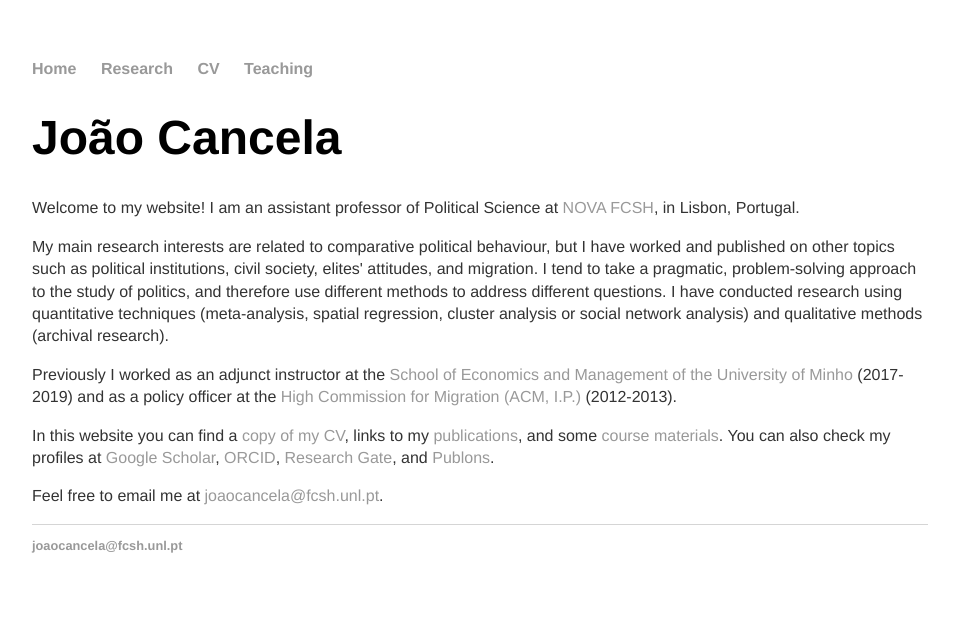
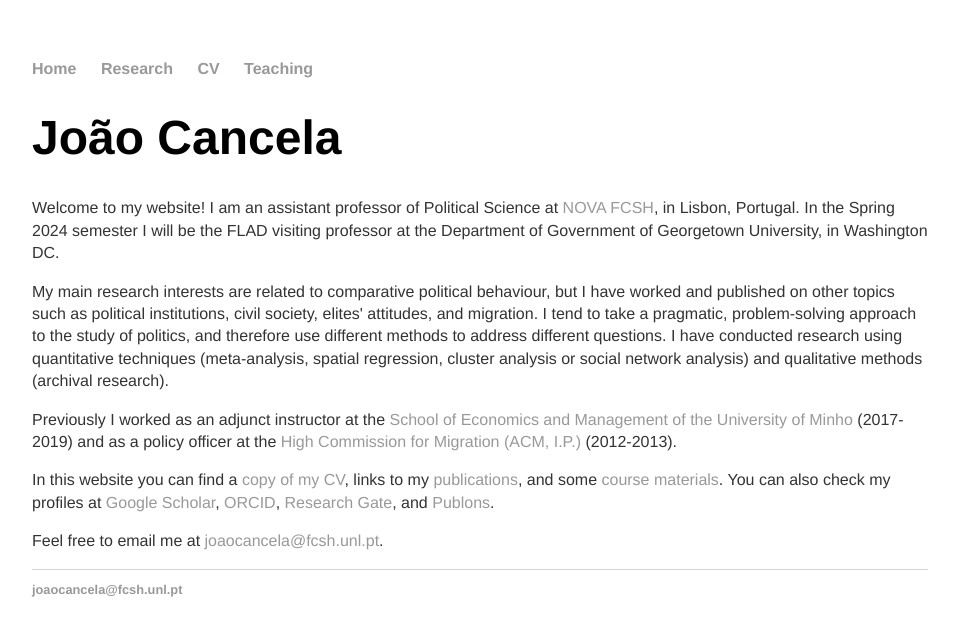
Before and after one commit to joaocancela/joaocancela.github.io, a Jekyll site: the page built from index.html, in a window 1280 px wide. Shown: the top 636 px of the page, without its empty margins (160-1118 px from the left). Built offline with Jekyll 4.4.1, drawn with Linux system fonts in a browser that asks for light colours.

Commit message:
Update index.html

```diff
--- a/index.html
+++ b/index.html
@@ -4,7 +4,7 @@
 ---
 <div class="blurb">
 	<h1>João Cancela</h1>
-	<p>Welcome to my website! I am an assistant professor of Political Science at <a href= "https://www.fcsh.unl.pt/">NOVA FCSH</a>, in Lisbon, Portugal.
+	<p>Welcome to my website! I am an assistant professor of Political Science at <a href= "https://www.fcsh.unl.pt/">NOVA FCSH</a>, in Lisbon, Portugal. In the Spring 2024 semester I will be the FLAD visiting professor at the Department of Government of Georgetown University, in Washington DC.
 	<p> My main research interests are related to comparative political behaviour, but I have worked and published on other topics such as political institutions, civil society, elites' attitudes, and migration. I tend to take a pragmatic, problem-solving approach to the study of politics, and therefore use different methods to address different questions. I have conducted research using quantitative techniques (meta-analysis, spatial regression, cluster analysis or social network analysis) and qualitative methods (archival research). </p>
 	<p> Previously I worked as an adjunct instructor at the <a href="https://www.eeg.uminho.pt"> School of Economics and Management of the University of Minho</a> (2017-2019) and as a policy officer at the <a href="https://www.acm.gov.pt/inicio">High Commission for Migration (ACM, I.P.)</a> (2012-2013).</p>
 
```
